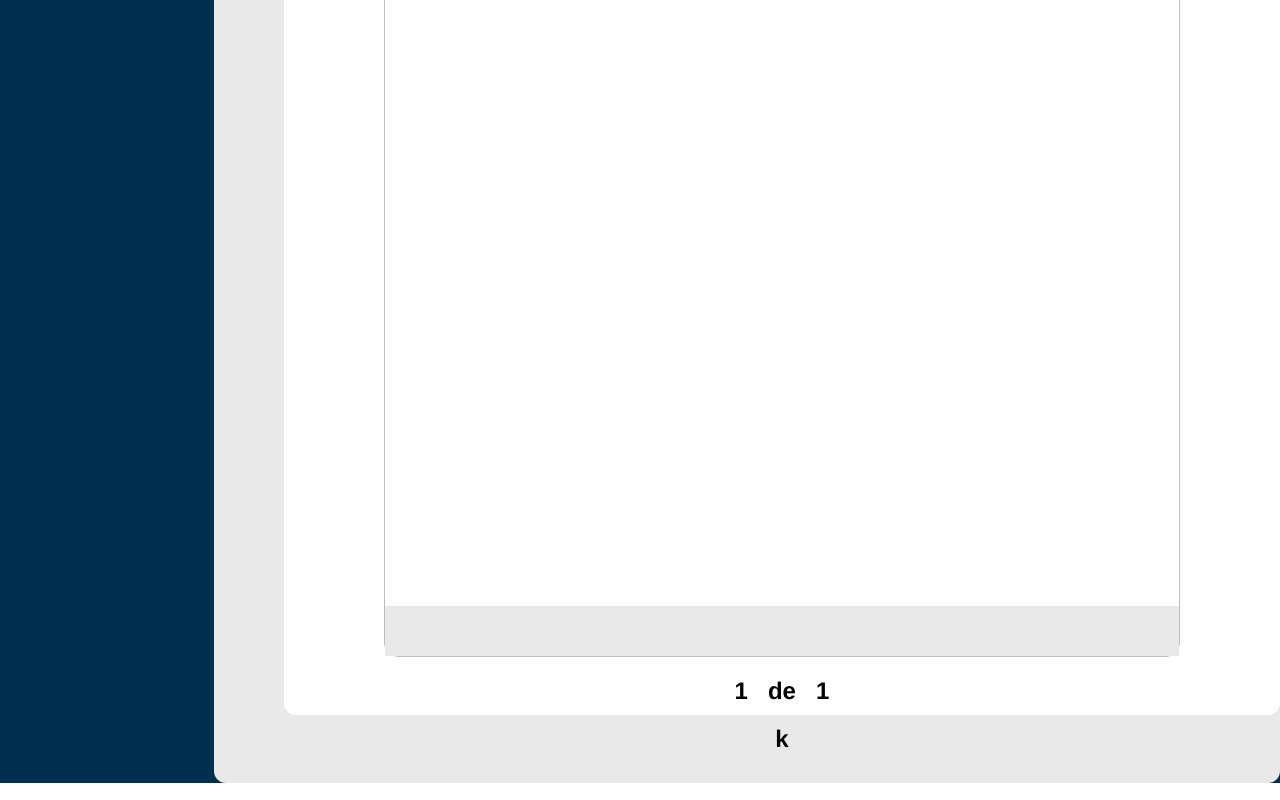
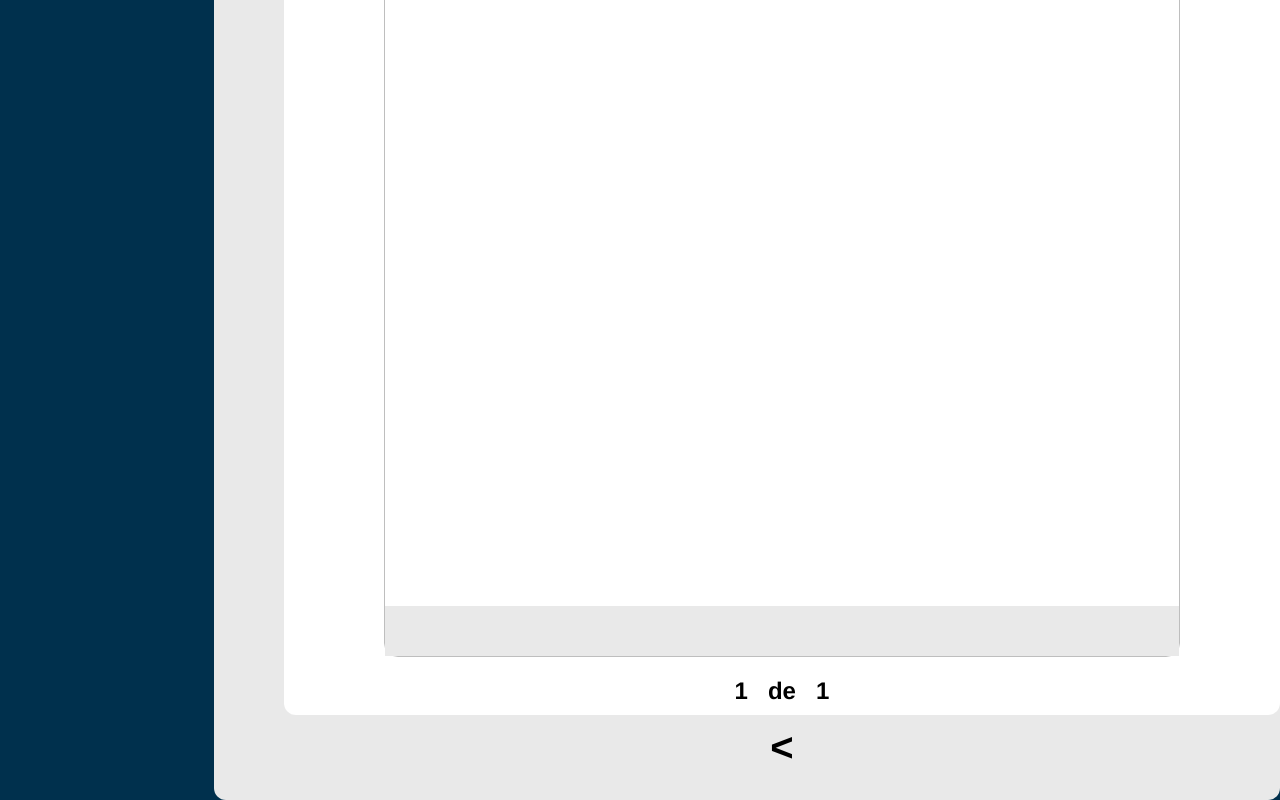
Before and after one commit to garbanzo12/Lembo-SGAL, a plain HTML site: page SGL CODE/Estandarizacion/Plantillas/ESTANDAR_TIPO3.html in a window 1280 px wide. Shown: the part 598-1398 px from the top of the page. Drawn offline with Linux system fonts and the light colour scheme; files that its build step writes are made by us from their sources.

Commit message:
EstandarizacionTIPO1 00 01
Se creo el arvhivo htlm y css para tipo1 ES LA PAGINA CON EL MOVIL A UN LADO Y UN FORM EN UN FONDO AZUL,

El  estadar tipo3 se ajusto el tipo de icono para volver K por este <, pero creo que voy a reutilizar el que esta en vector en la capeta de vectores.

```diff
--- /dev/null
+++ b/SGL CODE/Estandarizacion/Plantillas/ESTANDAR_TIPO1.css
@@ -0,0 +1,215 @@
+:root {
+  /* color primario */
+  /* colores principales */
+  --primary-950: #39a900;
+  --primary-400: #303030;
+  --white: #fff;
+  --black: #000;
+
+  /* colores gris */
+  --gray-950: #101010;
+  --gray-900: #262626;
+  --gray-850: #3b3b3b;
+  --gray-700: #515151;
+  --gray-600: #676767;
+  --gray-500: #7d7d7d;
+  --gray-400: #929292;
+  --gray-300: #a8a8a8;
+  --gray-200: #bebebe;
+  --gray-100: #d4d4d4;
+  --gray-050: #e9e9e9;
+
+  /* colores ajustados en ia */
+
+  /* Color primario */
+  --primary-50: #edf7e8;
+  --primary-100: #dbefb9;
+  --primary-200: #c9e8b9;
+  --primary-300: #b7e0a2;
+  --primary-400: #a5d88b;
+  --primary-500: #93d074;
+  --primary-600: #81c85d;
+  --primary-700: #6fc046;
+  --primary-800: #5dd12e;
+  --primary-900: #4bbd17;
+  --primary-950: #39a900;
+
+  /* Colores secundarios */
+  /* Secundario 1 */
+  --secundary-1-50: #e8ecef;
+  --secundary-1-100: #d1dbdf;
+  --secundary-1-200: #b9c7ce;
+  --secundary-1-300: #a2b4be;
+  --secundary-1-400: #8b9dd6;
+  --secundary-1-500: #748e9e;
+  --secundary-1-600: #5d7b8e;
+  --secundary-1-700: #46687e;
+  --secundary-1-800: #2e566d;
+  --secundary-1-900: #17435d;
+  --secundary-1-950: #00304d;
+
+  /* Secundario 2 */
+  --secundary-2-50: #f2ebf3;
+  --secundary-2-100: #e5d8e7;
+  --secundary-2-200: #d8c4db;
+  --secundary-2-300: #cbb0cd;
+  --secundary-2-400: #be9dc3;
+  --secundary-2-500: #b289b6;
+  --secundary-2-600: #a576aa;
+  --secundary-2-700: #98629e;
+  --secundary-2-800: #8b4e92;
+  --secundary-2-900: #7e3b86;
+  --secundary-2-950: #71277a;
+
+  /* Secundario 3 */
+  --secundary-3-50: #effdfe;
+  --secundary-3-100: #dffafe;
+  --secundary-3-200: #cfd0fd;
+  --secundary-3-300: #bffafd;
+  --secundary-3-400: #aff3fc;
+  --secundary-3-500: #a0f1fc;
+  --secundary-3-600: #90eef7;
+  --secundary-3-700: #80eecf;
+  --secundary-3-800: #70eafa;
+  --secundary-3-900: #60e7fa;
+  --secundary-3-950: #50e5f9;
+
+  /* Secundario 4 */
+  --secundary-4-50: #fff6e8;
+  --secundary-4-100: #fff4d1;
+  --secundary-4-200: #feefb9;
+  --secundary-4-300: #fee9a2;
+  --secundary-4-400: #fee48b;
+  --secundary-4-500: #fede74;
+  --secundary-4-600: #fedb5d;
+  --secundary-4-700: #fed346;
+  --secundary-4-800: #fdce2e;
+  --secundary-4-900: #fdc817;
+  --secundary-4-950: #fdc300;
+
+  /* Colores neutros */
+  --blanco: #ffffff;
+  --negro: #000000;
+  --gray-950: #313131;
+  --gray-750: #626262;
+  --gray-550: #949494;
+  --gray-350: #c5c5c5;
+  --gray-150: #f6f6f6;
+
+  /* fuentes  */
+  --font--main: Helvetica, Arial, sans-serif; /* TEXTOS Y CONTENIDO*/
+  --font--logo: Helvetica, Arial, sans-serif; /* LOGOS Y ARTES */
+
+  /* ********************************* */
+  /* Botones primarios */
+
+  /* Botones secundarios */
+}
+html {
+  margin: 0;
+  box-sizing: border-box;
+  font-size: 62.5%;
+}
+
+*,
+*:before,
+*,
+::after {
+  box-sizing: inherit;
+}
+body {
+  font-size: 16px;
+  font-family: var(--font--main);
+}
+/* ******************** */
+/* ******************** */
+/* codigo de pagina web */
+/* ******************** */
+/* ******************** */
+
+body {
+  /* colores */
+  background-color: var(--white);
+
+  /* tamaños */
+  width: 100%;
+  height: 100%;
+  position: fixed; /* oara que use y aplique el 100% */
+  top: 0rem;
+  left: 0rem;
+
+  /* posicionamiento */
+  display: flex;
+  flex-direction: row;
+
+  /* centrados */
+  margin: 0 auto;
+}
+
+span {
+  display: flex;
+  position: absolute;
+  top: 4%;
+  width: 100%;
+  justify-content: center;
+  font-family: var(--font--main);
+  font-weight: bold;
+  font-size: 3.2rem;
+  color: var(--primary-800);
+  text-shadow: 0 0 2px #00ff00, 0 0 20px #00ff00;
+  /* Sombra verde */
+}
+
+/* ************************************************ */
+
+.box1 {
+  width: 27%;
+  height: auto;
+  background: linear-gradient(
+    to bottom,
+    var(--secundary-1-600),
+    var(--gray-100)
+  );
+  /* display */
+  display: flex;
+  flex-direction: column;
+  /* alinear */
+  justify-content: center;
+  align-items: center;
+
+  /* degradado */
+}
+
+.contenedor-gif {
+  display: flex;
+  flex-direction: column;
+}
+
+.ico-sena img {
+  width: 8rem;
+  height: auto;
+}
+
+.image-movile img {
+  width: 15rem;
+  height: auto;
+}
+
+/* ************************************************ */
+
+.box2 {
+  /* colores */
+  background-color: var(--secundary-1-950);
+
+  /* tamanos */
+  width: 73%;
+  height: auto;
+
+  /* propiedades  si se activa display flex / desactiva aling content*/
+  display: flex;
+  flex-direction: column;
+
+  /* centrados */
+  justify-content: center;
+  align-items: center;
+}
--- a/SGL CODE/Estandarizacion/Plantillas/ESTANDAR_TIPO3.css
+++ b/SGL CODE/Estandarizacion/Plantillas/ESTANDAR_TIPO3.css
@@ -325,7 +325,7 @@ color: var(--black);
   justify-content: center;
   margin: 1rem;
 
-  font-size: 2.4rem;
+  font-size: 4rem;
   font-weight: bold;
   text-decoration: none;
   color: var(--black);
--- a/SGL CODE/Estandarizacion/Plantillas/ESTANDAR_TIPO3.html
+++ b/SGL CODE/Estandarizacion/Plantillas/ESTANDAR_TIPO3.html
@@ -86,7 +86,7 @@
           </div>
         </div>
         <!-- enlace para volver -->
-        <a class="ico-back" href="">k</a>
+        <a class="ico-back" href=""> &lt; </a>
         <!-- fin contenedor blanco -->
       </div>
 
```
Also changed, not shown: SGL CODE/Estandarizacion/Plantillas/ESTANDAR_TIPO1.html (added, +80 -0 lines), SGL CODE/img/body-movil.png (added).
